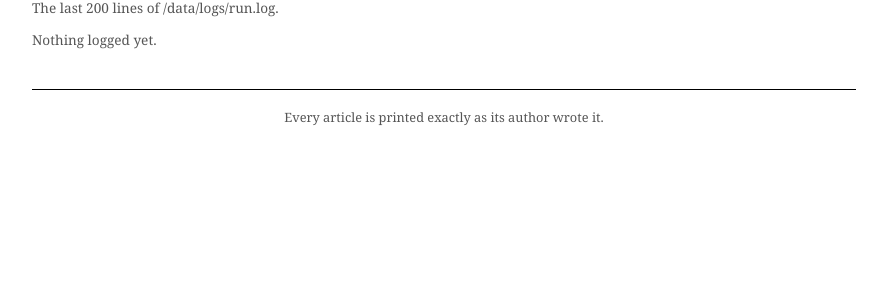
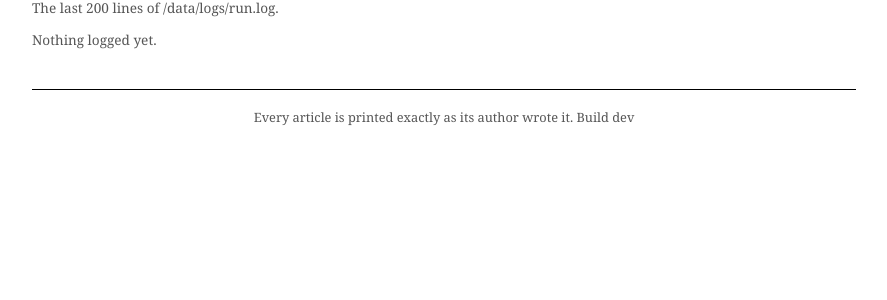
Before and after one commit to HunterL31/personal-paper, a FastAPI app: page /log in a window 1280 px wide. Shown: the part 312-612 px from the top of the page, without its empty margins (196-1083 px from the left). Run offline with FastAPI, Linux system fonts and the light colour scheme.

Commit message:
Show the build's commit in the page footer
The publish workflow passes the commit into the image; the footer says
"Build" followed by the short commit, so it is obvious whether a
container update took.

```diff
--- a/app/main.py
+++ b/app/main.py
@@ -12,6 +12,7 @@ from __future__ import annotations
 
 import json
 import logging
+import os
 import re
 import secrets
 import socket
@@ -156,6 +157,9 @@ def page(request: Request, tab: str, template: str, **extra: Any) -> Response:
         "paper_name": Settings.load().look.paper_name,
         "status": _status(),
         "saved": request.query_params.get("saved") == "1",
+        # Which image this is: the commit the publish workflow built from,
+        # so "did the update take?" has an answer on every page.
+        "build": (os.environ.get("APP_BUILD") or "dev")[:12],
     }
     context.update(extra)
     return TEMPLATES.TemplateResponse(request, template, context)
--- a/app/templates/base.html
+++ b/app/templates/base.html
@@ -60,7 +60,7 @@
 </main>
 
 <footer>
-  <p>Every article is printed exactly as its author wrote it.</p>
+  <p>Every article is printed exactly as its author wrote it. <span class="note">Build {{ build }}</span></p>
 </footer>
 <script src="/static/app.js"></script>
 {% block scripts %}{% endblock %}
```
Also changed, not shown: tests/test_web.py (+7 -0 lines), .github/workflows/docker.yml, 1 other file.
